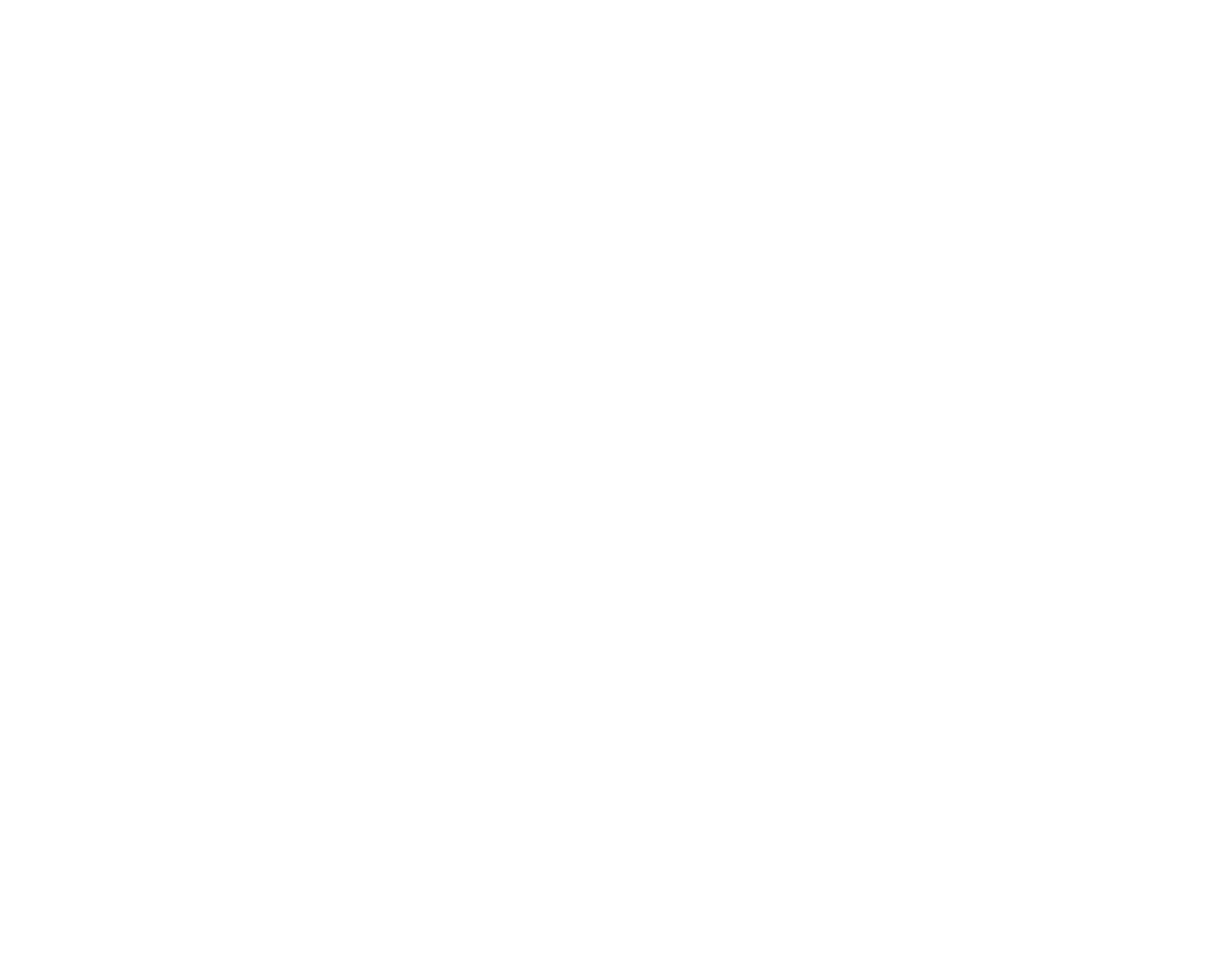
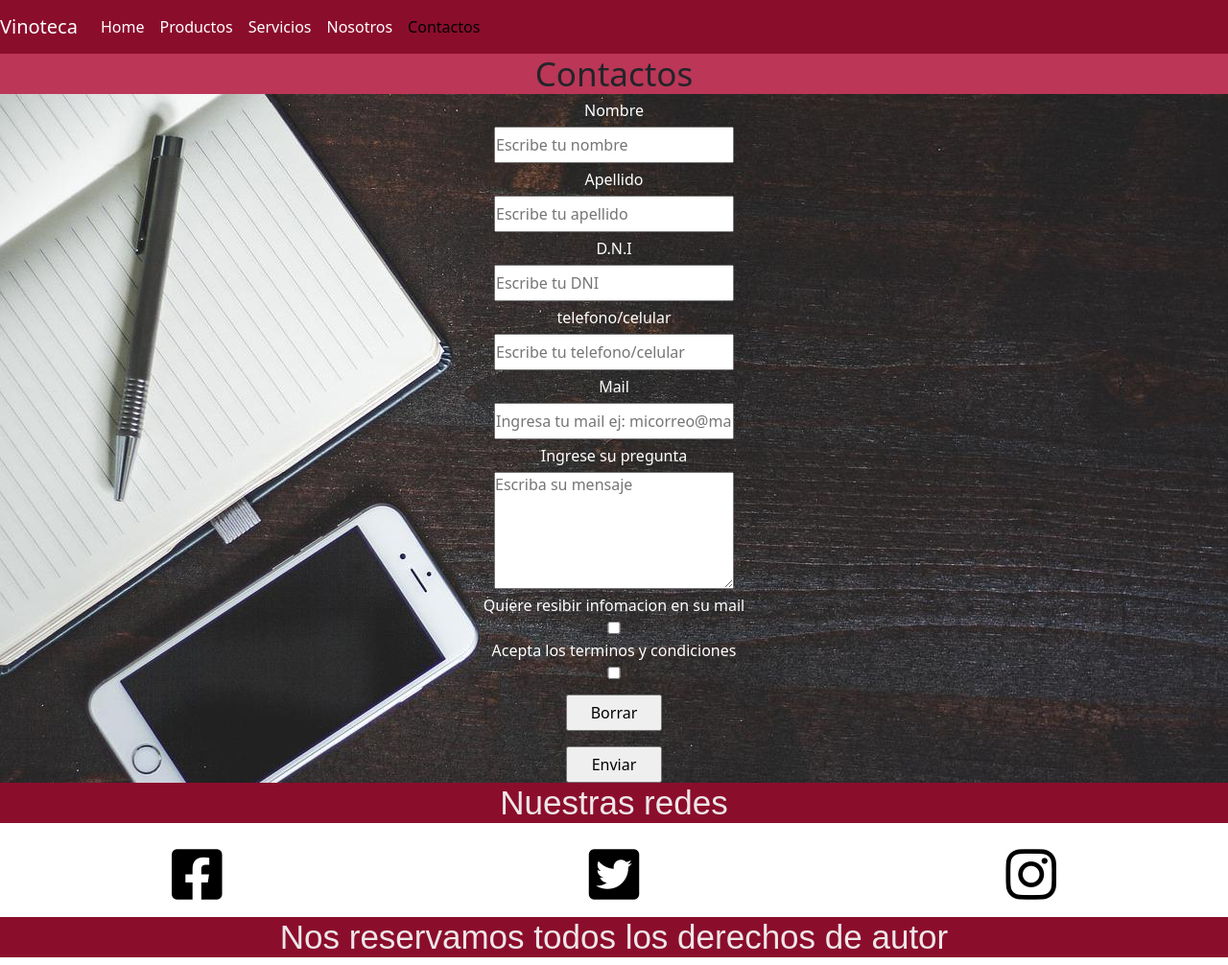
Before and after one commit to adriangerman1/EntregaFinal2_German_Pi-eiro, a plain HTML site: page pag/contactos.html in a window 1280 px wide. Shown: the whole page at 96% size. Before the commit the page ends 800 px from the top, so only its background shows below. Drawn offline with nearby package versions, Linux system fonts and the light colour scheme.

Commit message:
ultima version

```diff
--- a/css/estilos.css
+++ b/css/estilos.css
@@ -239,11 +239,11 @@ footer h2 {
 .container-fluid {
 
     padding-left: 0px;
-    padding-right:0px;
+    padding-right: 0px;
 
 }
 
-.container-fluid img{
+.container-fluid img {
 
     width: 100%;
     background-position: center;
@@ -251,7 +251,7 @@ footer h2 {
 
 }
 
-.tipoVinoPro{
+.tipoVinoPro {
 
     text-align: center;
     font-size: 35px;
@@ -259,7 +259,7 @@ footer h2 {
     color: #fff;
 }
 
-.textoPro{
+.textoPro {
 
     text-align: center;
     font-size: 20px;
@@ -267,26 +267,26 @@ footer h2 {
 
 }
 
-.vin1{
+.vin1 {
 
     background-color: #b0143bda;
 
 }
 
-.vin2{
+.vin2 {
 
     background-color: #b0143bda;
 
 }
 
-.vin3{
+.vin3 {
 
     background-color: #b0143bda;
 
 
 }
 
-.vin4{
+.vin4 {
 
     background-color: #b0143bda;
 
@@ -295,7 +295,7 @@ background-color: #b0143bda;
 
 /* ------------------------------------servicios (utilizando grid)---------------------------------------------------- */
 
-#grilla{
+#grilla {
 
     display: grid;
 
@@ -303,20 +303,20 @@ background-color: #b0143bda;
         "grid3 grid3 grid3"
         "grid4 grid5 grid5";
 
-    grid-template-rows: 400px 600px 300px ;
+    grid-template-rows: 400px 600px 300px;
 
-    grid-template-columns: 1fr 1fr 1fr ;
+    grid-template-columns: 1fr 1fr 1fr;
 
 }
 
-.griSer1{
+.griSer1 {
 
     grid-area: grid1;
     /* background-color: aqua; */
     background-color: #b0143bda;
 }
 
-.griSer1 img{
+.griSer1 img {
 
     width: 90%;
     height: 380px;
@@ -330,7 +330,7 @@ background-color: #b0143bda;
 
 }
 
-.griSer1 img:hover{
+.griSer1 img:hover {
 
     -webkit-transform: skew(10deg);
     transform: skew(10deg);
@@ -340,16 +340,16 @@ background-color: #b0143bda;
 
 /* ----------------------------------------seccion2------------------------------------- */
 
-.griSer2{
+.griSer2 {
 
-    grid-area:grid2 ;
+    grid-area: grid2;
     /* background-color: azure; */
     background-color: #b0143bda;
     overflow: auto;
 
 }
 
-.griSer2 h2{
+.griSer2 h2 {
 
     text-align: center;
     font-size: 35px;
@@ -358,9 +358,9 @@ background-color: #b0143bda;
 
 }
 
-.griSer2 p{
+.griSer2 p {
 
-    overflow:hidden;
+    overflow: hidden;
     text-align: left;
     font-size: 20px;
     color: #fff;
@@ -369,15 +369,15 @@ background-color: #b0143bda;
 
 /* ----------------------------------------seccion3------------------------------------- */
 
-.griSer3{
+.griSer3 {
 
-    grid-area:grid3 ;
+    grid-area: grid3;
     /* background-color:blue ; */
     background-color: #b0143bda;
 
 }
 
-.griSer3 h2{
+.griSer3 h2 {
 
     text-align: center;
     font-size: 35px;
@@ -386,7 +386,7 @@ background-color: #b0143bda;
 
 }
 
-.griSer3 img{
+.griSer3 img {
 
     width: 98%;
     height: 500px;
@@ -400,7 +400,7 @@ background-color: #b0143bda;
 
 }
 
-.griSer3 img:hover{
+.griSer3 img:hover {
 
     -webkit-transform: perspective(450px) rotateX(5deg);
     transform: perspective(450px) rotateX(5deg);
@@ -409,7 +409,7 @@ background-color: #b0143bda;
 
 /* ----------------------------------------seccion4------------------------------------- */
 
-.griSer4{
+.griSer4 {
 
     grid-area: grid4;
     /* background-color: blueviolet; */
@@ -418,7 +418,7 @@ background-color: #b0143bda;
 
 }
 
-.griSer4 h2{
+.griSer4 h2 {
 
     text-align: center;
     font-size: 35px;
@@ -427,9 +427,9 @@ background-color: #b0143bda;
 
 }
 
-.griSer4 p{
+.griSer4 p {
 
-    overflow:hidden;
+    overflow: hidden;
     text-align: center;
     font-size: 20px;
     color: #fff;
@@ -438,15 +438,15 @@ background-color: #b0143bda;
 
 /* ----------------------------------------seccion5------------------------------------- */
 
-.griSer5{
+.griSer5 {
 
-    grid-area:grid5 ;
+    grid-area: grid5;
     /* background-color: brown; */
     background-color: #b0143bda;
 
 }
 
-.griSer5 img{
+.griSer5 img {
 
     width: 98%;
     height: 280px;
@@ -461,7 +461,7 @@ background-color: #b0143bda;
 
 }
 
-.griSer5 img:hover{
+.griSer5 img:hover {
 
     -webkit-transform: scale(.9);
     transform: scale(.9);
@@ -470,9 +470,9 @@ background-color: #b0143bda;
 
 /* ----------------------------------------media only------------------------------------- */
 
-@media only screen and (max-width: 775px ){
+@media only screen and (max-width: 775px) {
 
-    #grilla{
+    #grilla {
 
         grid-template-areas: "grid1 grid1 grid1"
             "grid2 grid2 grid2"
@@ -484,7 +484,7 @@ background-color: #b0143bda;
 
     }
 
-    .griSer1 img{
+    .griSer1 img {
 
         width: 96%;
         height: 350px;
@@ -492,7 +492,7 @@ background-color: #b0143bda;
 
     }
 
-    .griSer3 img{
+    .griSer3 img {
 
         width: 96%;
         height: 400px;
@@ -500,7 +500,7 @@ background-color: #b0143bda;
 
     }
 
-    .griSer5 img{
+    .griSer5 img {
 
         width: 96%;
         height: 250px;
@@ -510,9 +510,9 @@ background-color: #b0143bda;
 
 }
 
-/* ----------------------------------------Nosotros------------------------------------- */
+/* ----------------------------------------Nosotros (utilizando flex)------------------------------------- */
 
-.sec1Nos{
+.sec1Nos {
 
     width: 100%;
     height: 650px;
@@ -520,11 +520,11 @@ background-color: #b0143bda;
     background-position: center;
     background-repeat: no-repeat;
     background-size: cover;
-    overflow:auto;
+    overflow: auto;
 
 }
 
-.sec1Nos h2{
+.sec1Nos h2 {
 
     text-align: center;
     font-size: 35px;
@@ -532,9 +532,9 @@ background-color: #b0143bda;
 
 }
 
-.sec1Nos p{
+.sec1Nos p {
 
-    overflow:auto;
+    overflow: auto;
     text-align: left;
     font-size: 20px;
 
@@ -542,7 +542,7 @@ background-color: #b0143bda;
 
 /* -------------------------------------- sec 2---------------------------------------- */
 
-.sec2Nos{
+.sec2Nos {
 
     width: 100%;
     height: 1600px;
@@ -552,16 +552,16 @@ background-color: #b0143bda;
 
 }
 
-.grupo{
+.grupo {
 
     width: 100%;
-    height:600px ;
-    overflow:auto;
+    height: 600px;
+    overflow: auto;
     /* background-color: aqua; */
 
 }
 
-.grupo h2{
+.grupo h2 {
 
     text-align: center;
     font-size: 35px;
@@ -570,7 +570,7 @@ background-color: #b0143bda;
 
 }
 
-.grupo p{
+.grupo p {
 
     text-align: center;
     font-size: 20px;
@@ -578,25 +578,25 @@ background-color: #b0143bda;
 
 }
 
-.grupo img{
+.grupo img {
 
     width: 100%;
-    height:450px;
+    height: 450px;
     object-fit: cover;
 
 }
 
 /* ------------------------------------- grupo2 ------------------------------------------ */
 
-.grupo2{
+.grupo2 {
 
     width: 100%;
-    height:250px ;
-    overflow:auto;
+    height: 250px;
+    overflow: auto;
     /* background-color: aquamarine; */
 }
 
-.grupo2 h2{
+.grupo2 h2 {
 
     text-align: center;
     font-size: 35px;
@@ -605,7 +605,7 @@ background-color: #b0143bda;
 
 }
 
-.grupo2 p{
+.grupo2 p {
 
     text-align: center;
     font-size: 20px;
@@ -615,13 +615,13 @@ background-color: #b0143bda;
 
 /* ------------------------------------- grupo3 ------------------------------------------ */
 
-.grupo3{
+.grupo3 {
 
     width: 100%;
-    height:550px ;
+    height: 550px;
 }
 
-.grupo3 h2{
+.grupo3 h2 {
 
     text-align: center;
     font-size: 35px;
@@ -630,57 +630,117 @@ background-color: #b0143bda;
 
 }
 
-.grupo3 img{
+.grupo3 img {
 
     width: 100%;
-    height:700px;
+    height: 700px;
     object-fit: cover;
 
 
 }
 
-@media only screen and (max-width: 700px ){
+@media only screen and (max-width: 700px) {
 
-    .sec1Nos{
+    .sec1Nos {
 
         width: 100%;
         height: 350px;
     }
 
-    .sec2Nos{
+    .sec2Nos {
 
         width: 100%;
         height: 1000px;
     }
 
-    .grupo{
+    .grupo {
 
         width: 100%;
-        height:350px ;
+        height: 350px;
     }
 
-    .grupo img{
+    .grupo img {
 
         width: 100%;
-        height:200px;
+        height: 200px;
         object-fit: cover;
 
     }
 
-    .grupo3{
+    .grupo3 {
 
         width: 100%;
-        height:150px ;
+        height: 150px;
         padding-top: 10px;
     }
 
-    .grupo3 img{
+    .grupo3 img {
 
         width: 100%;
-        height:300px;
+        height: 300px;
         object-fit: contain;
 
     }
 
 
 }
+
+
+/* ---------------------------------------- contactos ------------------------------------- */
+
+
+
+.forC {
+
+    display: flex;
+    flex-direction: column;
+    align-items: center;
+    justify-content: center;
+    background-image: url(../img/escritorio.jpg);
+
+}
+
+.forC label {
+
+    padding-top: 5px;
+    padding-bottom: 5px;
+    color: #fff;
+}
+
+.forC input {
+
+    width: 250px;
+    padding-top: 5px;
+    padding-bottom: 5px;
+
+}
+
+.forC textarea {
+
+    width: 250px;
+
+}
+
+input.bot {
+
+    width: 100px;
+    margin-top: 1rem;
+}
+
+form h2 {
+    margin-bottom: 0;
+    background-color: #b0143bda;
+    font-size: 35px;
+    text-align: center;
+
+}
+
+@media only screen and (max-width: 700px) {
+
+    .forC {
+
+        background-position: center;
+        background-size: cover;
+
+    }
+}
--- a/pag/contactos.html
+++ b/pag/contactos.html
@@ -0,0 +1,155 @@
+<!DOCTYPE html>
+<html lang="es">
+
+<head>
+    <meta charset="UTF-8">
+    <meta http-equiv="X-UA-Compatible" content="IE=edge">
+    <meta name="viewport" content="width=device-width, initial-scale=1.0">
+
+    <link href="https://cdn.jsdelivr.net/npm/bootstrap@5.0.2/dist/css/bootstrap.min.css" rel="stylesheet"
+        integrity="sha384-EVSTQN3/azprG1Anm3QDgpJLIm9Nao0Yz1ztcQTwFspd3yD65VohhpuuCOmLASjC" crossorigin="anonymous">
+
+    <link rel="stylesheet" href="https://cdnjs.cloudflare.com/ajax/libs/animate.css/4.1.1/animate.min.css" />
+
+    <link rel="stylesheet" href="https://cdnjs.cloudflare.com/ajax/libs/font-awesome/6.1.1/css/all.min.css"
+        integrity="sha512-KfkfwYDsLkIlwQp6LFnl8zNdLGxu9YAA1QvwINks4PhcElQSvqcyVLLD9aMhXd13uQjoXtEKNosOWaZqXgel0g=="
+        crossorigin="anonymous" referrerpolicy="no-referrer" />
+
+    <link rel="stylesheet" href="../css/estilos.css">
+
+    <title>Vinoteca</title>
+
+</head>
+
+<body>
+
+    <!---------------------------------------------- menu nav  inicio------------------------------------->
+
+    <nav class="navbar navbar-expand-lg navbar-light bg-light">
+        <div class="container-fluid">
+            <a class="navbar-brand" href="../index.html">Vinoteca</a>
+            <button class="navbar-toggler" type="button" data-bs-toggle="collapse" data-bs-target="#navbarNav"
+                aria-controls="navbarNav" aria-expanded="false" aria-label="Toggle navigation">
+                <span class="navbar-toggler-icon"></span>
+            </button>
+            <div class="collapse navbar-collapse" id="navbarNav">
+                <ul class="navbar-nav">
+                    <li class="nav-item">
+                        <a class="nav-link " aria-current="page" href="../index.html">Home</a>
+                    </li>
+                    <li class="nav-item">
+                        <a class="nav-link " href="productos.html">Productos</a>
+                    </li>
+                    <li class="nav-item">
+                        <a class="nav-link" href="servicios.html">Servicios</a>
+                    </li>
+                    <li class="nav-item">
+                        <a class="nav-link " href="nosotros.html">Nosotros</a>
+                    </li>
+                    <li class="nav-item">
+                        <a class="nav-link active" href="contactos.html">Contactos</a>
+                    </li>
+                </ul>
+            </div>
+        </div>
+    </nav>
+
+    <!---------------------------------------------- menu nav  fin------------------------------------->
+
+    <!---------------------------------------------- formulario ini------------------------------------->
+
+    <form action="#">
+
+        <h2 class="animate__animated animate__bounce">Contactos</h2>
+
+        <div class="forC">
+
+            <label for="nombre" class="animate__bounceOut">Nombre</label>
+            <input type="text" name="nombre" placeholder="Escribe tu nombre">
+
+            <label for="apellido" class="animate__bounceOut">Apellido</label>
+            <input type="text" name="apellido" placeholder="Escribe tu apellido">
+
+            <label for="dni" class="animate__bounceOut">D.N.I</label>
+            <input type="number" name="dni" placeholder="Escribe tu DNI">
+
+            <label for="celular" class="animate__bounceOut">telefono/celular</label>
+            <input type="number" name="celular" placeholder="Escribe tu telefono/celular">
+
+            <label for="mail" class="animate__bounceOut">Mail</label>
+            <input type="mail" name="mail" placeholder="Ingresa tu mail ej: micorreo@mail.com">
+
+            <label for="textoArea" class="animate__bounceOut">Ingrese su pregunta</label>
+            <textarea name="textoArea" id="comentarioC" cols="30" rows="5" placeholder="Escriba su mensaje"></textarea>
+
+            <label for="casillaCorreo" class="animate__bounceOut">Quiere resibir infomacion en su mail</label>
+            <input type="checkbox" name="casillaCorreo">
+
+            <label for="casillaTerminos" class="animate__bounceOut">Acepta los terminos y condiciones</label>
+            <input type="checkbox" name="casillaTerminos">
+
+            <input class="bot" type="reset" value="Borrar">
+            <input class="bot" type="submit" value="Enviar">
+
+
+        </div>
+
+    </form>
+
+
+    <!---------------------------------------------- formulario fin------------------------------------->
+
+
+    <!---------------------------------------------- foot fin ------------------------------------->
+
+    <footer>
+
+        <h2>Nuestras redes</h2>
+
+        <div class="container-fluid">
+
+            <div class="row">
+
+                <div class="face col-sm-4">
+
+                    <a href="http://www.facebook.com/" class="logos"><i class="fa-brands fa-facebook-square"></i></a>
+
+                </div>
+
+                <div class="tiw col-sm-4">
+
+                    <a href="https://twitter.com/?lang=es" class="logos"><i class="fa-brands fa-twitter-square"></i></a>
+
+                </div>
+
+                <div class="inst col-sm-4">
+
+                    <a href="https://www.instagram.com/?hl=es-la" class="logos"><i
+                            class="fa-brands fa-instagram"></i></a>
+
+                </div>
+
+            </div>
+
+        </div>
+
+        <h2>Nos reservamos todos los derechos de autor</h2>
+
+    </footer>
+
+    <!---------------------------------------------- footfin ------------------------------------->
+
+
+    <script src="https://cdn.jsdelivr.net/npm/@popperjs/core@2.9.2/dist/umd/popper.min.js"
+        integrity="sha384-IQsoLXl5PILFhosVNubq5LC7Qb9DXgDA9i+tQ8Zj3iwWAwPtgFTxbJ8NT4GN1R8p" crossorigin="anonymous">
+    </script>
+    <script src="https://cdn.jsdelivr.net/npm/bootstrap@5.0.2/dist/js/bootstrap.min.js"
+        integrity="sha384-cVKIPhGWiC2Al4u+LWgxfKTRIcfu0JTxR+EQDz/bgldoEyl4H0zUF0QKbrJ0EcQF" crossorigin="anonymous">
+    </script>
+
+    <link rel="stylesheet" href="https://cdnjs.cloudflare.com/ajax/libs/animate.css/4.1.1/animate.min.css" />
+
+
+</body>
+
+</html>
```
Also changed, not shown: pag/nosotros.html (+21 -7 lines), pag/servicios.html (+12 -4 lines), img/escritorio.jpg (added). Lines whose indentation alone changed are shown as unchanged.
